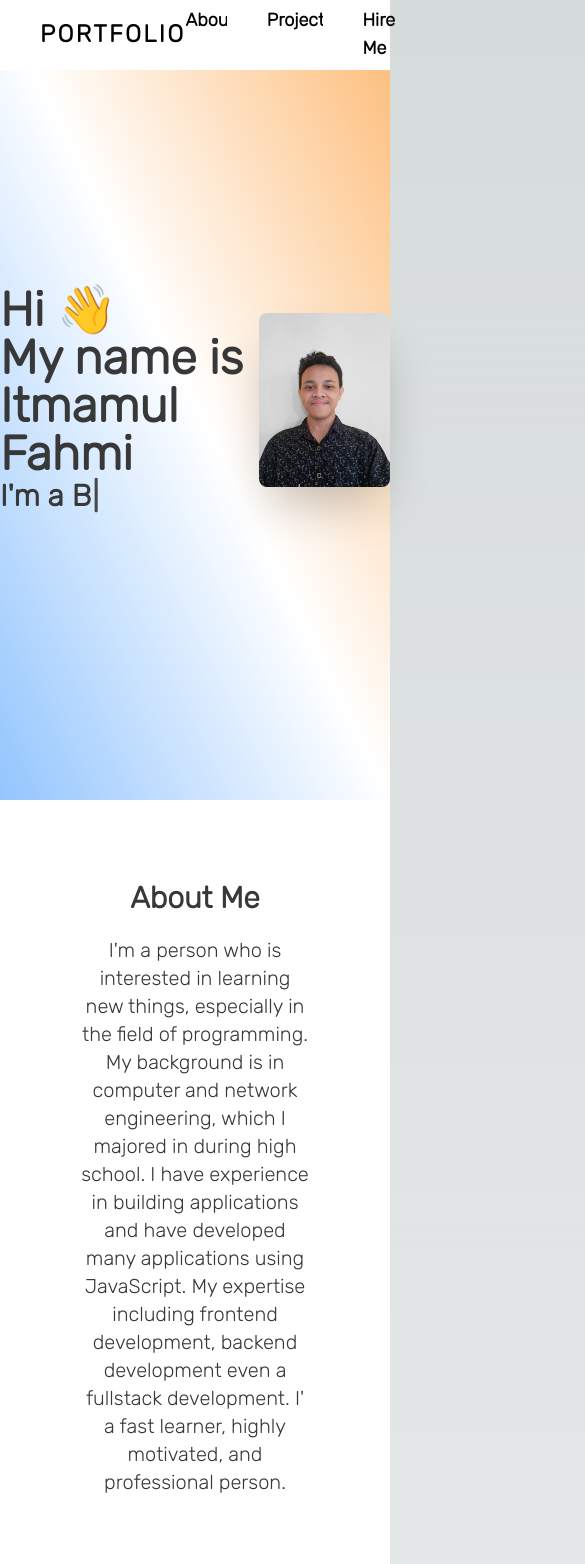
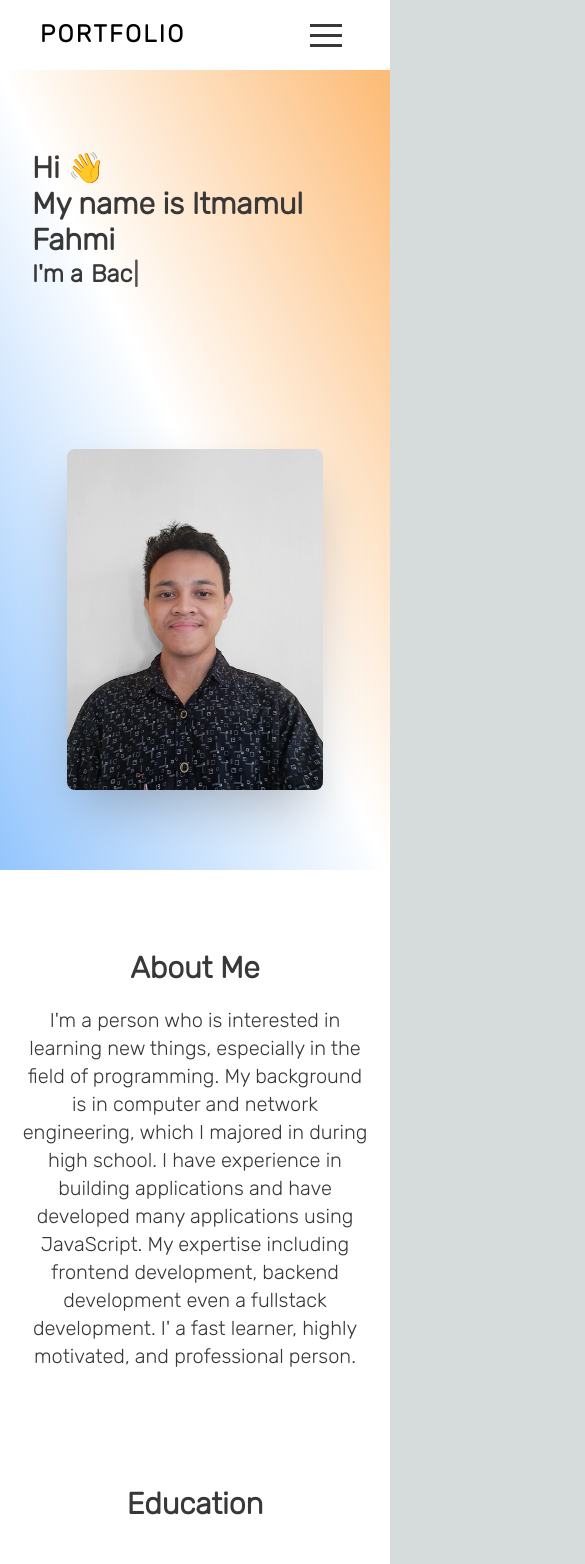
Before and after one commit to fahmiitmamul/portfolio-website, a Next.js app: page / in a window 390 px wide. Shown: the top 1564 px of the page, 585 px wide, since content can reach past the window. Built offline with nearby package versions, Linux system fonts and the light colour scheme.

Commit message:
fix: responsive page

```diff
--- a/app/page.tsx
+++ b/app/page.tsx
@@ -25,6 +25,7 @@ import { Steps } from "antd";
 import Eventific from "../public/eventific.png";
 import CoffeeShop from "../public/coffeshop.png";
 import Wallet from "../public/wallet.png";
+import { Twirl as Hamburger } from "hamburger-react";
 
 export default function Homepage(): JSX.Element {
   const text =
@@ -37,13 +38,13 @@ export default function Homepage(): JSX.Element {
   return (
     <ConfigProvider theme={theme}>
       <div className="App">
-        <div className="flex justify-between items-center w-full h-[70px] bg-white px-10 text-[#383838] fixed z-10">
+        <div className="flex justify-between items-center w-full h-[70px] bg-white px-10 text-[#383838]">
           <div>
             <p className="font-bold text-2xl uppercase tracking-widest animate-on-hover cursor-pointer">
               portfolio
             </p>
           </div>
-          <nav className="flex justify-center items-center gap-10">
+          <nav className="md:flex justify-center items-center gap-10 hidden">
             <ul className="flex gap-10">
               <li className="text-lg font-bold cursor-pointer animate-on-hover overflow-auto">
                 <Link href="/#about-me">About</Link>
@@ -56,23 +57,26 @@ export default function Homepage(): JSX.Element {
               </li>
             </ul>
           </nav>
+          <div className="md:hidden">
+            <Hamburger />
+          </div>
         </div>
-        <div className="flex w-full h-[800px] bg-gradient-to-tr from-blue-300 via-white to-orange-300">
+        <div className="flex w-full flex-col justify-center items-center md:flex-row h-[800px] bg-gradient-to-tr from-blue-300 via-white to-orange-300 pt-0">
           <div
             data-aos="fade-right"
-            className="flex flex-auto w-64 flex-col text-[#383838] justify-center items-center"
+            className="flex flex-auto md:w-64 flex-col text-[#383838] justify-center items-center"
           >
-            <div className="flex flex-col max-w-2xl text-5xl font-black">
+            <div className="flex flex-col px-8 max-w-2xl text-3xl md:text-5xl font-black">
               <div>Hi 👋</div>
               <div>My name is Itmamul Fahmi</div>
-              <div className="flex gap-2 text-3xl">
+              <div className="flex gap-2 text-2xl">
                 <div>I&apos;m a</div> <Typewriter />
               </div>
             </div>
           </div>
           <div
             data-aos="fade-left"
-            className="flex-auto w-32 flex justify-center items-center"
+            className="flex-auto md:w-32 flex justify-center items-center"
           >
             <Image
               alt="fahmi"
@@ -87,7 +91,7 @@ export default function Homepage(): JSX.Element {
         >
           <div className="w-full flex flex-col justify-center items-center text-3xl pt-10">
             <div className="font-bold">About Me</div>
-            <div className="text-xl px-20 text-center py-5">
+            <div className="text-xl px-5 md:px-20 text-center py-5">
               I&apos;m a person who is interested in learning new things,
               especially in the field of programming. My background is in
               computer and network engineering, which I majored in during high
@@ -98,7 +102,7 @@ export default function Homepage(): JSX.Element {
               and professional person.
             </div>
           </div>
-          <div className="flex justify-center items-center">
+          <div className="flex flex-col md:flex-row gap-32 md:gap-0 justify-center items-center px-8">
             <div className="flex flex-col gap-10 flex-1 justify-center items-center">
               <div className="font-bold text-3xl">Education</div>
               <div className="max-w-xl">
@@ -142,12 +146,12 @@ export default function Homepage(): JSX.Element {
           </div>
           <div className="w-full flex flex-col justify-center items-center text-3xl pt-10 pb-5">
             <div className="font-bold pb-5">Skills</div>
-            <div className="text-xl px-20 text-center">
+            <div className="text-xl px-5 md:px-20 text-center">
               Here are some skills that I have mastered such as React.js,
               Next.js, Express.js and many more...
             </div>
           </div>
-          <div className="flex justify-center items-center">
+          <div className="flex flex-wrap justify-center items-center">
             <Image
               className="hover:scale-[1.1] cursor-pointer transition-all"
               width={130}
@@ -220,14 +224,14 @@ export default function Homepage(): JSX.Element {
             />
           </div>
         </div>
-        <div className="h-auto bg-blue-50 text-[#383838] px-20 py-20">
+        <div className="h-auto bg-blue-50 text-[#383838] px-5 md:px-20 py-20">
           <div className="w-full flex justify-center items-center text-3xl font-bold">
             Projects
           </div>
           <div className="text-xl text-center py-10">
             Here several projects that i developed
           </div>
-          <div className="w-full flex gap-14 justify-center items-center">
+          <div className="w-full flex flex-wrap gap-14 justify-center items-center">
             <div className="rounded-xl shadow-xl max-w-md cursor-pointer hover:scale-[1.05] transition-all">
               <Image src={Eventific} alt="Projects" width={500} />
               <div className="p-5">
@@ -270,8 +274,8 @@ export default function Homepage(): JSX.Element {
           </div>
         </div>
         <div className="flex justify-center items-center h-[700px] bg-gradient-to-tr from-blue-300 via-white to-orange-300 text-[#383838] py-10">
-          <div className="flex flex-col gap-10 justify-center items-center">
-            <div className="font-bold text-2xl">
+          <div className="flex flex-col gap-10 justify-center items-center text-center">
+            <div className="font-bold text-2xl max-w-sm md:max-w-none">
               You can reach out me by clicking link below, or just say hi to me
               :)
             </div>
```
